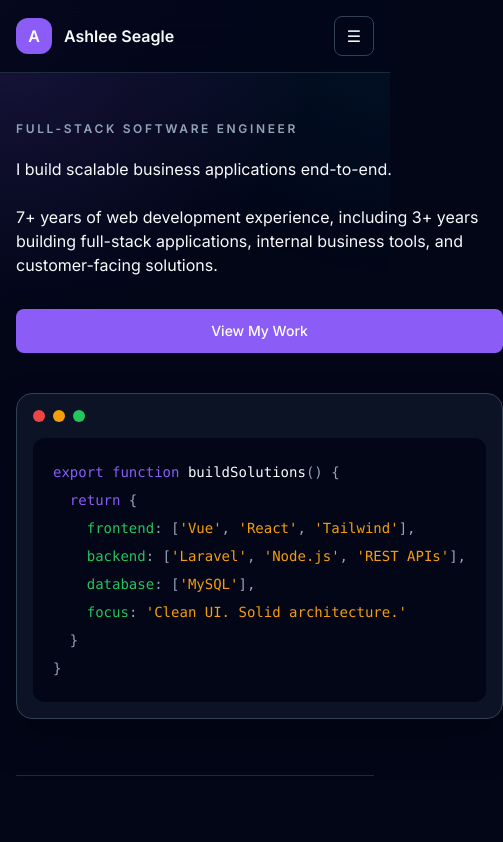
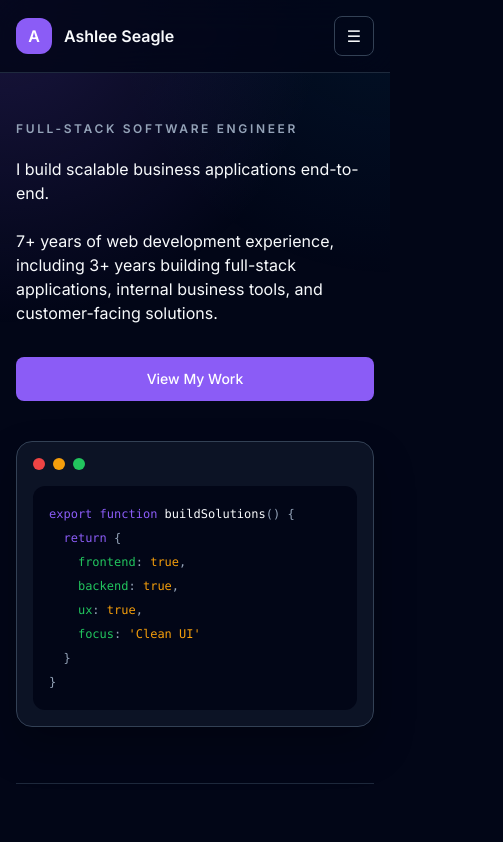
Before and after one commit to ashlee-seagle/developer-portfolio, a Vue app: page / in a window 390 px wide. Shown: the top 842 px of the page, 503 px wide, since content can reach past the window. Built offline with nearby package versions, Linux system fonts and the light colour scheme.

Commit message:
Fix homepage mobile browser compatibility

```diff
--- a/src/sections/HeroSection.vue
+++ b/src/sections/HeroSection.vue
@@ -34,14 +34,29 @@
         <span class="h-3 w-3 rounded-full bg-status-success"></span>
       </div>
 
-      <pre class="overflow-x-auto rounded-xl bg-site-bg p-5 text-sm leading-7 text-site-muted"><code><span class="text-brand">export function</span> <span class="text-site-text">buildSolutions</span>() {
+      <!-- Desktop -->
+<pre class="hidden overflow-x-auto rounded-xl bg-site-bg p-5 text-sm leading-7 text-site-muted sm:block">
+<code><span class="text-brand">export function</span> <span class="text-site-text">buildSolutions</span>() {
   <span class="text-brand">return</span> {
     <span class="text-status-success">frontend</span>: [<span class="text-status-warning">'Vue'</span>, <span class="text-status-warning">'React'</span>, <span class="text-status-warning">'Tailwind'</span>],
     <span class="text-status-success">backend</span>: [<span class="text-status-warning">'Laravel'</span>, <span class="text-status-warning">'Node.js'</span>, <span class="text-status-warning">'REST APIs'</span>],
-    <span class="text-status-success">database</span>: [<span class="text-status-warning">'MySQL'</span>],
+    <span class="text-status-success">database</span>: [<span class="text-status-warning">'MySQL', 'SQL Server'</span>],
     <span class="text-status-success">focus</span>: <span class="text-status-warning">'Clean UI. Solid architecture.'</span>
   }
-}</code></pre>
+}</code>
+</pre>
+
+<!-- Mobile -->
+<pre class="block rounded-xl bg-site-bg p-4 text-xs leading-6 text-site-muted sm:hidden">
+<code><span class="text-brand">export function</span> <span class="text-site-text">buildSolutions</span>() {
+  <span class="text-brand">return</span> {
+    <span class="text-status-success">frontend</span>: <span class="text-status-warning">true</span>,
+    <span class="text-status-success">backend</span>: <span class="text-status-warning">true</span>,
+    <span class="text-status-success">ux</span>: <span class="text-status-warning">true</span>,
+    <span class="text-status-success">focus</span>: <span class="text-status-warning">'Clean UI'</span>
+  }
+}</code>
+</pre>
     </div>
   </section>
 </template>
```
